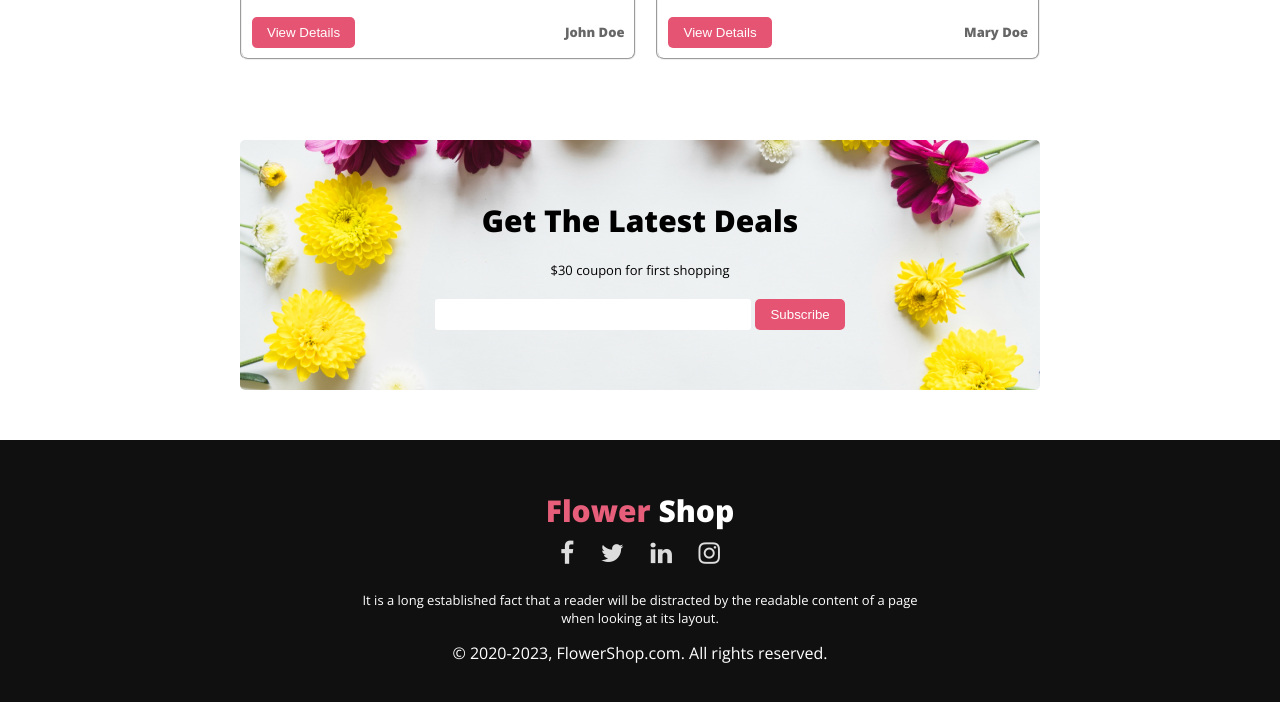
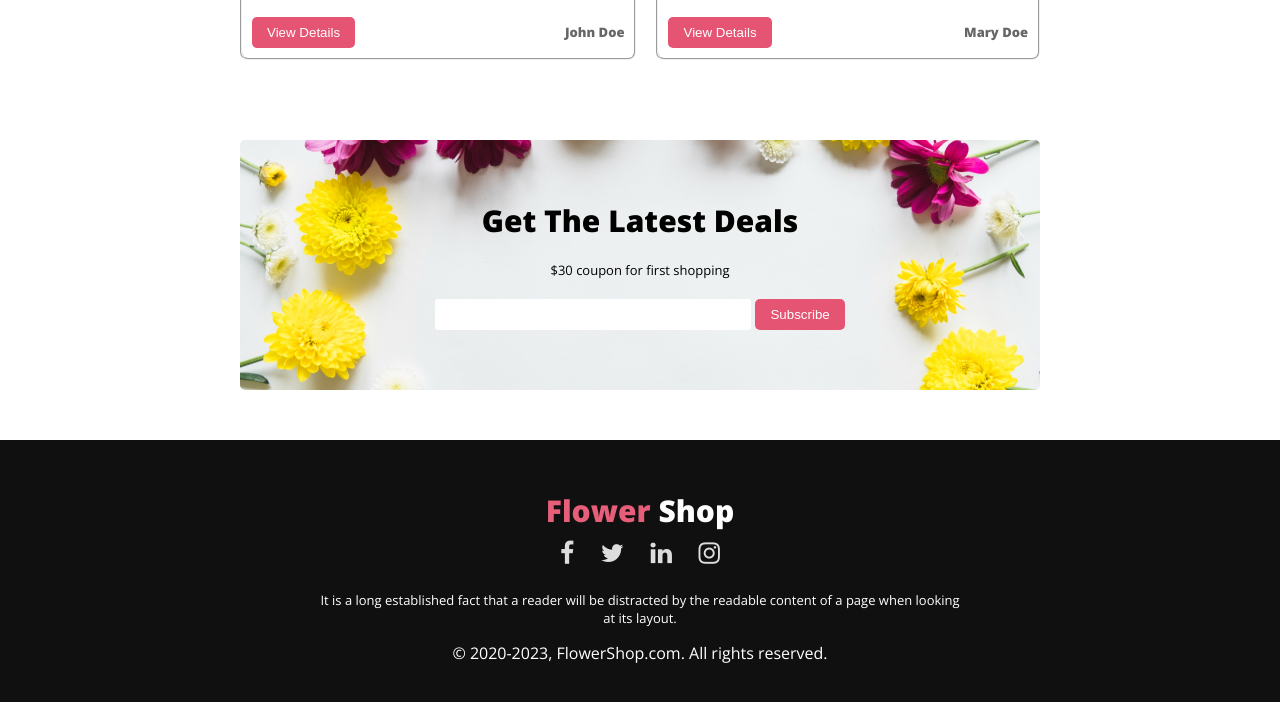
Before and after one commit to bishwajit1965/A-01-flower-shop, a plain HTML site: page index.html in a window 1280 px wide. Shown: the part 2954-3656 px from the top of the page. Drawn offline with nearby package versions, Linux system fonts and the light colour scheme.

Commit message:
All completed

```diff
--- a/assets/css/styles.css
+++ b/assets/css/styles.css
@@ -271,7 +271,7 @@ footer {
   min-height: 200px;
 }
 .footer-content-box {
-  padding: 50px;
+  padding: 50px 0px;
   text-align: center;
 }
 .white-text {
```
